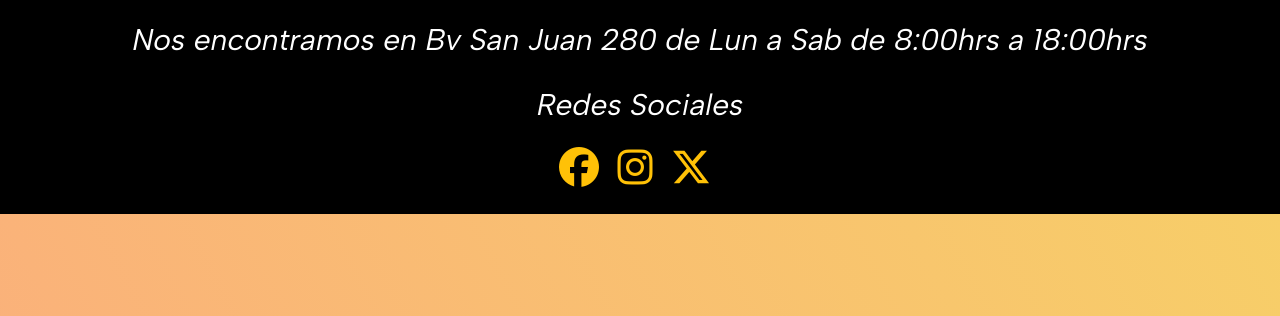
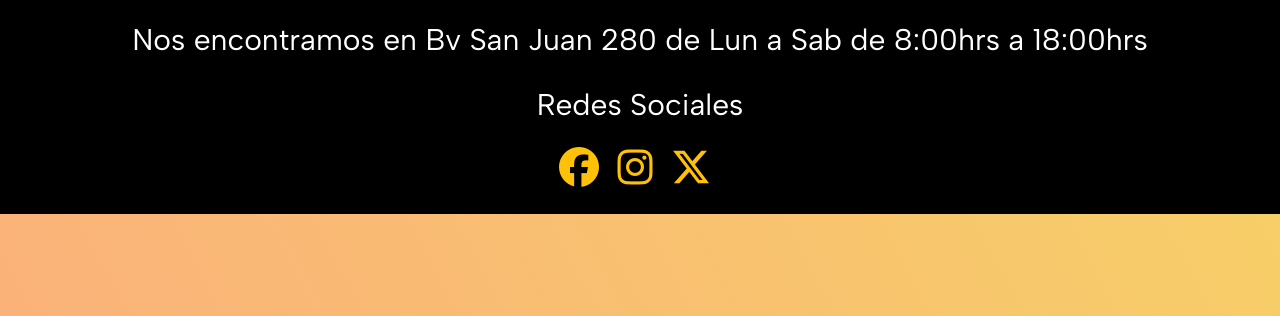
Before and after one commit to ignacioo03/PF-Pineiro, a plain HTML site: page paginas/recetas.html in a window 1280 px wide. Shown: the part 484-800 px from the top of the page. Drawn offline with nearby package versions, Linux system fonts and the light colour scheme.

Commit message:
second commit no italic footer

```diff
--- a/estilos/estilos.scss
+++ b/estilos/estilos.scss
@@ -220,7 +220,7 @@ footer {
 
     p {
         margin-bottom: 20px;
-        font-style: italic;
+        // font-style: italic;
     }
 
     .redes {
```
Also changed, not shown: estilos/estilos.css, 1 other file.
